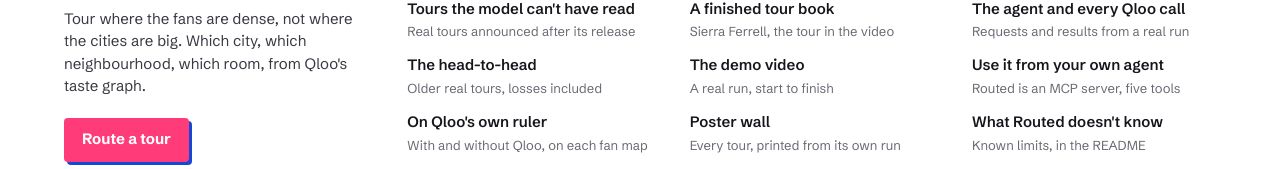
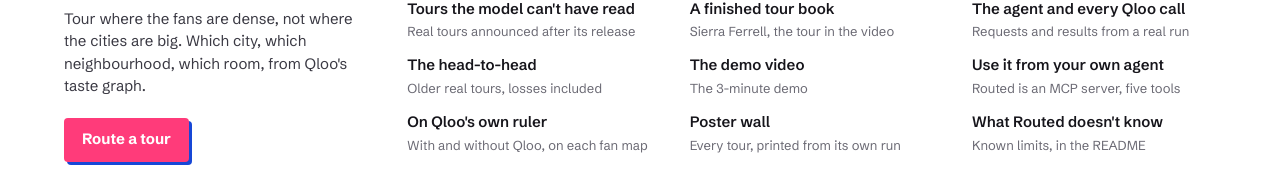
Before and after one commit to RohanGlitched/routed, a Next.js app: page / in a window 1280 px wide. Shown: the part 1125-1294 px from the top of the page. Built offline with nearby package versions, Linux system fonts and the light colour scheme; no server answers; a web font is replaced by a local one.

Commit message:
The demo video is v4.2 (https://youtu.be/gOBjoFHAQTc): footer link and note, README badge

```diff
--- a/components/chrome/Footer.tsx
+++ b/components/chrome/Footer.tsx
@@ -6,7 +6,7 @@
 
 /** The tour book the demo video opens; kept reachable under the same link. */
 const FLAGSHIP = "/tour/8v4ce57nx6";
-const VIDEO_URL = "https://youtu.be/Ck4u-36QRPY";
+const VIDEO_URL = "https://youtu.be/gOBjoFHAQTc";
 const MCP_URL = "https://routed-tours.vercel.app/api/mcp";
 
 type Item = { href: string; label: string; note: string; external?: boolean };
@@ -24,7 +24,7 @@
     title: "See it work",
     items: [
       { href: FLAGSHIP, label: "A finished tour book", note: "Sierra Ferrell, the tour in the video" },
-      { href: VIDEO_URL, label: "The demo video", note: "A real run, start to finish", external: true },
+      { href: VIDEO_URL, label: "The demo video", note: "The 3-minute demo", external: true },
       { href: "/#wall", label: "Poster wall", note: "Every tour, printed from its own run" },
     ],
   },
```
Also changed, not shown: 1 other file (tests, documents, lock files or other folders).
